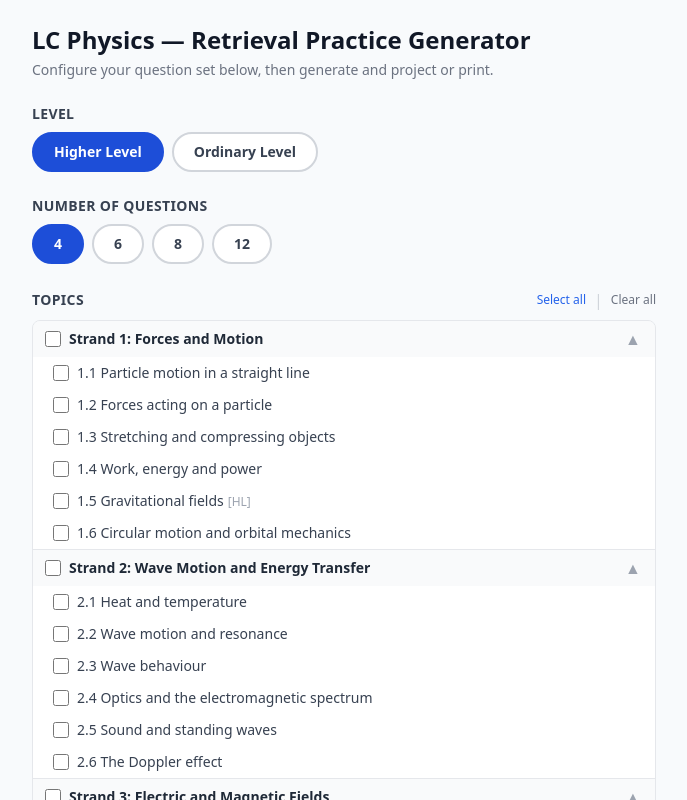
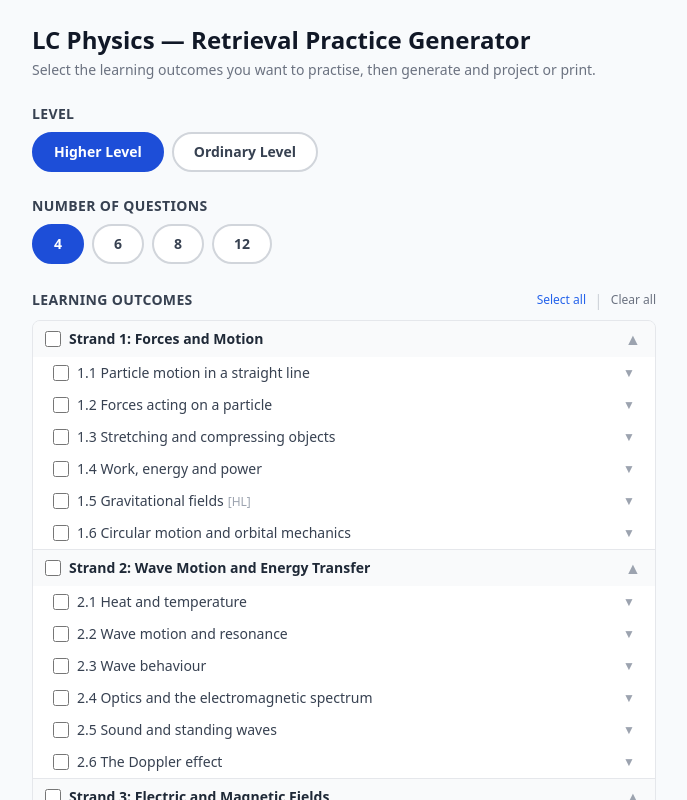
Before and after one commit to alanhere/physics-questions, a React (Vite) app: page / in a window 1280 px wide. Shown: the top 800 px of the page, without its empty margins (296-983 px from the left). Built offline with nearby package versions, Linux system fonts and the light colour scheme.

Commit message:
use learning sub outcomes for questions

```diff
--- a/src/PhysicsRetrieval.jsx
+++ b/src/PhysicsRetrieval.jsx
@@ -244,34 +244,46 @@ const TOPICS = [
 // ---------------------------------------------------------------------------
 const SYSTEM_PROMPT = `You are an experienced Irish Leaving Certificate Physics teacher creating retrieval practice questions aligned to the 2025 NCCA LC Physics specification. You have deep expertise in the specification's four strands: Forces and Motion, Wave Motion and Energy Transfer, Electric and Magnetic Fields, and Modern Physics. Every question must directly target a specific learning outcome from the specification — i.e. it must ask students to do something they are explicitly expected to be able to demonstrate (model, calculate, verify, investigate, explain, classify, etc.). Use only formulae and constants from the official SEC formula and data sheet. All questions must be answerable from the information provided in the question. Use Irish English spelling throughout (colour, centre, analyse, practise, etc.). Respond only with a valid JSON object — no markdown, no code fences, no explanation or text outside the JSON.`
 
-function buildUserPrompt(level, questionCount, selectedSubtopics) {
+// Returns all outcome strings from the TOPICS tree, optionally filtered to eligible level
+function allOutcomesFor(subtopics, level) {
+  return subtopics
+    .filter((st) => !(st.hlOnly && level === 'OL'))
+    .flatMap((st) => st.outcomes)
+}
+
+function buildUserPrompt(level, questionCount, selectedOutcomes) {
   const levelLabel = level === 'HL' ? 'Higher Level' : 'Ordinary Level'
 
-  // Look up the full subtopic objects (with outcomes) for selected labels
+  // Group selected outcomes back into their sections for a structured prompt block
   const allSubtopics = TOPICS.flatMap((t) => t.subtopics)
-  const selected = allSubtopics.filter((st) => selectedSubtopics.includes(st.label))
+  const sections = allSubtopics
+    .map((st) => ({
+      label: st.label,
+      selected: st.outcomes.filter((o) => selectedOutcomes.includes(o)),
+    }))
+    .filter((s) => s.selected.length > 0)
 
-  const topicBlock = selected
-    .map((st) => {
-      const outcomeList = st.outcomes.map((o) => `    • ${o}`).join('\n')
-      return `${st.label}\n${outcomeList}`
+  const topicBlock = sections
+    .map((s) => {
+      const outcomeList = s.selected.map((o) => `    • ${o}`).join('\n')
+      return `${s.label}\n${outcomeList}`
     })
     .join('\n\n')
 
   const interleaveInstruction =
-    selected.length > 1
+    sections.length > 1
       ? 'Spread questions across the selected sections — no two consecutive questions should target the same section.'
       : 'All questions may come from the single selected section.'
   const graphInstruction =
-    selected.length > 1
+    sections.length > 1
       ? 'Include at least one graph-based question with data suitable for rendering in Recharts (line, bar, or scatter chart).'
       : 'Include a graph-based question if the selected section lends itself to one.'
 
   return `Generate ${questionCount} Leaving Certificate Physics retrieval practice questions at ${levelLabel}.
 
-Each question MUST be directly grounded in one of the specific learning outcomes listed below. The question should ask students to do exactly what the learning outcome says — model, calculate, verify, explain, classify, investigate, apply, etc.
+Each question MUST be directly grounded in one of the specific learning outcomes listed below. The question should ask students to do exactly what the learning outcome says — model, calculate, verify, explain, classify, investigate, apply, etc. Do not invent questions on topics outside this list.
 
-Selected sections and their learning outcomes:
+Selected learning outcomes (grouped by section):
 
 ${topicBlock}
 
@@ -286,7 +298,7 @@ Return only a JSON object matching exactly this schema:
       "id": number,
       "topic": "strand name (e.g. Strand 1: Forces and Motion)",
       "subtopic": "section label (e.g. 1.2 Forces acting on a particle)",
-      "learning_outcome": "the specific learning outcome this question targets",
+      "learning_outcome": "the specific learning outcome this question targets (copy it exactly from the list above)",
       "type": "multiple_choice" | "short_answer" | "explain" | "graph",
       "question_text": "the question",
       "options": ["A. ...", "B. ...", "C. ...", "D. ..."] or null,
@@ -455,80 +467,102 @@ function QuestionCard({ q, index, showAnswer }) {
 // Configuration panel
 // ---------------------------------------------------------------------------
 function ConfigPanel({ state, setState }) {
-  const { level, questionCount, selectedSubtopics, expandedTopics } = state
+  const { level, questionCount, selectedOutcomes, expandedTopics, expandedSections } = state
 
-  const isEligible = (subtopic) => !(subtopic.hlOnly && level === 'OL')
+  const isSectionEligible = (subtopic) => !(subtopic.hlOnly && level === 'OL')
 
+  // ── Level toggle ──────────────────────────────────────────────────────────
   const toggleLevel = (newLevel) => {
     setState((s) => {
-      const filtered =
-        newLevel === 'OL'
-          ? s.selectedSubtopics.filter(
-              (label) =>
-                !TOPICS.flatMap((t) => t.subtopics).find(
-                  (st) => st.label === label && st.hlOnly
+      if (newLevel === 'OL') {
+        // Drop outcomes belonging to HL-only sections
+        const hlOutcomes = new Set(
+          TOPICS.flatMap((t) =>
+            t.subtopics.filter((st) => st.hlOnly).flatMap((st) => st.outcomes)
           )
         )
-          : s.selectedSubtopics
-      return { ...s, level: newLevel, selectedSubtopics: filtered }
+        return {
+          ...s,
+          level: newLevel,
+          selectedOutcomes: s.selectedOutcomes.filter((o) => !hlOutcomes.has(o)),
+        }
+      }
+      return { ...s, level: newLevel }
     })
   }
 
-  const toggleSubtopic = (label) => {
+  // ── Outcome-level toggle ──────────────────────────────────────────────────
+  const toggleOutcome = (outcome) => {
     setState((s) => ({
       ...s,
-      selectedSubtopics: s.selectedSubtopics.includes(label)
-        ? s.selectedSubtopics.filter((l) => l !== label)
-        : [...s.selectedSubtopics, label],
+      selectedOutcomes: s.selectedOutcomes.includes(outcome)
+        ? s.selectedOutcomes.filter((o) => o !== outcome)
+        : [...s.selectedOutcomes, outcome],
     }))
   }
 
-  const toggleTopic = (topic) => {
-    const eligibleLabels = topic.subtopics
-      .filter(isEligible)
-      .map((st) => st.label)
+  // ── Section-level toggle (all outcomes in one section) ────────────────────
+  const toggleSection = (subtopic) => {
+    const outcomes = subtopic.outcomes
     setState((s) => {
-      const allSelected = eligibleLabels.every((l) =>
-        s.selectedSubtopics.includes(l)
-      )
+      const allSelected = outcomes.every((o) => s.selectedOutcomes.includes(o))
       if (allSelected) {
-        return {
-          ...s,
-          selectedSubtopics: s.selectedSubtopics.filter(
-            (l) => !eligibleLabels.includes(l)
-          ),
-        }
+        return { ...s, selectedOutcomes: s.selectedOutcomes.filter((o) => !outcomes.includes(o)) }
       } else {
-        const merged = [
-          ...s.selectedSubtopics,
-          ...eligibleLabels.filter((l) => !s.selectedSubtopics.includes(l)),
-        ]
-        return { ...s, selectedSubtopics: merged }
+        const merged = [...s.selectedOutcomes, ...outcomes.filter((o) => !s.selectedOutcomes.includes(o))]
+        return { ...s, selectedOutcomes: merged }
       }
     })
   }
 
-  const toggleExpand = (topicName) => {
+  // ── Strand-level toggle (all outcomes in a strand) ────────────────────────
+  const toggleStrand = (topic) => {
+    const outcomes = topic.subtopics
+      .filter(isSectionEligible)
+      .flatMap((st) => st.outcomes)
+    setState((s) => {
+      const allSelected = outcomes.every((o) => s.selectedOutcomes.includes(o))
+      if (allSelected) {
+        return { ...s, selectedOutcomes: s.selectedOutcomes.filter((o) => !outcomes.includes(o)) }
+      } else {
+        const merged = [...s.selectedOutcomes, ...outcomes.filter((o) => !s.selectedOutcomes.includes(o))]
+        return { ...s, selectedOutcomes: merged }
+      }
+    })
+  }
+
+  // ── Expand/collapse helpers ───────────────────────────────────────────────
+  const toggleExpandTopic = (name) => {
     setState((s) => ({
       ...s,
-      expandedTopics: s.expandedTopics.includes(topicName)
-        ? s.expandedTopics.filter((n) => n !== topicName)
-        : [...s.expandedTopics, topicName],
+      expandedTopics: s.expandedTopics.includes(name)
+        ? s.expandedTopics.filter((n) => n !== name)
+        : [...s.expandedTopics, name],
     }))
   }
 
-  const selectAll = () => {
-    const allEligible = TOPICS.flatMap((t) =>
-      t.subtopics.filter(isEligible).map((st) => st.label)
-    )
-    setState((s) => ({ ...s, selectedSubtopics: allEligible }))
+  const toggleExpandSection = (label) => {
+    setState((s) => ({
+      ...s,
+      expandedSections: s.expandedSections.includes(label)
+        ? s.expandedSections.filter((l) => l !== label)
+        : [...s.expandedSections, label],
+    }))
   }
 
-  const clearAll = () => setState((s) => ({ ...s, selectedSubtopics: [] }))
+  // ── Select/clear all ──────────────────────────────────────────────────────
+  const selectAll = () => {
+    const all = TOPICS.flatMap((t) =>
+      t.subtopics.filter(isSectionEligible).flatMap((st) => st.outcomes)
+    )
+    setState((s) => ({ ...s, selectedOutcomes: all }))
+  }
 
-  const canGenerate = selectedSubtopics.length > 0
-  const showRepeatWarning = selectedSubtopics.length < questionCount && selectedSubtopics.length > 0
-  const showSingleWarning = selectedSubtopics.length === 1
+  const clearAll = () => setState((s) => ({ ...s, selectedOutcomes: [] }))
+
+  const canGenerate = selectedOutcomes.length > 0
+  const showRepeatWarning =
+    selectedOutcomes.length > 0 && selectedOutcomes.length < questionCount
 
   return (
     <div className="max-w-2xl mx-auto p-6">
@@ -536,7 +570,7 @@ function ConfigPanel({ state, setState }) {
         LC Physics — Retrieval Practice Generator
       </h1>
       <p className="text-gray-500 text-sm mb-6">
-        Configure your question set below, then generate and project or print.
+        Select the learning outcomes you want to practise, then generate and project or print.
       </p>
 
       {/* Level selector */}
@@ -583,24 +617,23 @@ function ConfigPanel({ state, setState }) {
         </div>
       </section>
 
-      {/* Topic checklist */}
+      {/* Topic / outcome checklist */}
       <section className="mb-4">
         <div className="flex items-center justify-between mb-2">
           <h2 className="text-sm font-semibold text-gray-700 uppercase tracking-wide">
-            Topics
+            Learning Outcomes
+            {selectedOutcomes.length > 0 && (
+              <span className="ml-2 text-blue-600 font-normal normal-case">
+                ({selectedOutcomes.length} selected)
+              </span>
+            )}
           </h2>
           <div className="flex gap-2">
-            <button
-              onClick={selectAll}
-              className="text-xs text-blue-600 hover:underline font-medium"
-            >
+            <button onClick={selectAll} className="text-xs text-blue-600 hover:underline font-medium">
               Select all
             </button>
             <span className="text-gray-300">|</span>
-            <button
-              onClick={clearAll}
-              className="text-xs text-gray-500 hover:underline font-medium"
-            >
+            <button onClick={clearAll} className="text-xs text-gray-500 hover:underline font-medium">
               Clear all
             </button>
           </div>
@@ -608,70 +641,115 @@ function ConfigPanel({ state, setState }) {
 
         <div className="border border-gray-200 rounded-lg overflow-hidden">
           {TOPICS.map((topic) => {
-            const isExpanded = expandedTopics.includes(topic.name)
-            const eligibleSubs = topic.subtopics.filter(isEligible)
-            const allChecked =
-              eligibleSubs.length > 0 &&
-              eligibleSubs.every((st) => selectedSubtopics.includes(st.label))
-            const someChecked =
-              !allChecked && eligibleSubs.some((st) => selectedSubtopics.includes(st.label))
+            const isTopicExpanded = expandedTopics.includes(topic.name)
+            const eligibleSections = topic.subtopics.filter(isSectionEligible)
+            const allStrandOutcomes = eligibleSections.flatMap((st) => st.outcomes)
+            const strandAllChecked =
+              allStrandOutcomes.length > 0 &&
+              allStrandOutcomes.every((o) => selectedOutcomes.includes(o))
+            const strandSomeChecked =
+              !strandAllChecked && allStrandOutcomes.some((o) => selectedOutcomes.includes(o))
 
             return (
               <div key={topic.name} className="border-b border-gray-200 last:border-0">
-                {/* Topic header row */}
-                <div className="flex items-center gap-2 px-3 py-2 bg-gray-50 hover:bg-gray-100 cursor-pointer select-none">
+
+                {/* ── Strand row ── */}
+                <div className="flex items-center gap-2 px-3 py-2 bg-gray-50 hover:bg-gray-100 select-none">
                   <input
                     type="checkbox"
-                    checked={allChecked}
-                    ref={(el) => {
-                      if (el) el.indeterminate = someChecked
-                    }}
-                    onChange={() => toggleTopic(topic)}
-                    className="w-4 h-4 accent-blue-700 cursor-pointer"
-                    aria-label={`Select all subtopics under ${topic.name}`}
+                    checked={strandAllChecked}
+                    ref={(el) => { if (el) el.indeterminate = strandSomeChecked }}
+                    onChange={() => toggleStrand(topic)}
+                    className="w-4 h-4 accent-blue-700 cursor-pointer shrink-0"
+                    aria-label={`Select all outcomes in ${topic.name}`}
                   />
                   <span
-                    className="flex-1 font-semibold text-gray-800 text-sm"
-                    onClick={() => toggleExpand(topic.name)}
+                    className="flex-1 font-semibold text-gray-800 text-sm cursor-pointer"
+                    onClick={() => toggleExpandTopic(topic.name)}
                   >
                     {topic.name}
                   </span>
                   <button
-                    onClick={() => toggleExpand(topic.name)}
-                    className="text-gray-400 hover:text-gray-700 p-0 border-0 bg-transparent w-5 h-5 flex items-center justify-center"
-                    aria-label={isExpanded ? 'Collapse' : 'Expand'}
+                    onClick={() => toggleExpandTopic(topic.name)}
+                    className="text-gray-400 hover:text-gray-700 p-0 border-0 bg-transparent w-5 h-5 flex items-center justify-center cursor-pointer"
+                    aria-label={isTopicExpanded ? 'Collapse' : 'Expand'}
                   >
-                    {isExpanded ? '▲' : '▼'}
+                    {isTopicExpanded ? '▲' : '▼'}
                   </button>
                 </div>
 
-                {/* Subtopics */}
-                {isExpanded && (
+                {/* ── Sections within strand ── */}
+                {isTopicExpanded && (
                   <div className="bg-white">
                     {topic.subtopics.map((st) => {
-                      const disabled = !isEligible(st)
-                      const checked = selectedSubtopics.includes(st.label)
+                      const disabled = !isSectionEligible(st)
+                      const isSectionExpanded = expandedSections.includes(st.label)
+                      const sectionAllChecked =
+                        !disabled &&
+                        st.outcomes.length > 0 &&
+                        st.outcomes.every((o) => selectedOutcomes.includes(o))
+                      const sectionSomeChecked =
+                        !sectionAllChecked &&
+                        !disabled &&
+                        st.outcomes.some((o) => selectedOutcomes.includes(o))
+
+                      return (
+                        <div key={st.label} className={disabled ? 'opacity-40' : ''}>
+
+                          {/* Section row */}
+                          <div className="flex items-center gap-2 px-5 py-1.5 hover:bg-blue-50 select-none border-t border-gray-100 first:border-0">
+                            <input
+                              type="checkbox"
+                              checked={sectionAllChecked}
+                              ref={(el) => { if (el) el.indeterminate = sectionSomeChecked }}
+                              disabled={disabled}
+                              onChange={() => !disabled && toggleSection(st)}
+                              className="w-4 h-4 accent-blue-700 cursor-pointer shrink-0"
+                              aria-label={`Select all outcomes in ${st.label}`}
+                            />
+                            <span
+                              className={`flex-1 text-sm font-medium cursor-pointer ${disabled ? 'text-gray-400' : 'text-gray-700'}`}
+                              onClick={() => !disabled && toggleExpandSection(st.label)}
+                            >
+                              {st.label}
+                              {st.hlOnly && (
+                                <span className="ml-1 text-xs text-gray-400 font-normal">[HL]</span>
+                              )}
+                            </span>
+                            {!disabled && (
+                              <button
+                                onClick={() => toggleExpandSection(st.label)}
+                                className="text-gray-400 hover:text-gray-600 p-0 border-0 bg-transparent text-xs cursor-pointer"
+                                aria-label={isSectionExpanded ? 'Collapse outcomes' : 'Expand outcomes'}
+                              >
+                                {isSectionExpanded ? '▲' : '▼'}
+                              </button>
+                            )}
+                          </div>
+
+                          {/* ── Individual outcomes ── */}
+                          {isSectionExpanded && !disabled && (
+                            <div className="bg-blue-50/30">
+                              {st.outcomes.map((outcome) => {
+                                const checked = selectedOutcomes.includes(outcome)
                                 return (
                                   <label
-                          key={st.label}
-                          className={`flex items-start gap-2 px-5 py-1.5 text-sm cursor-pointer hover:bg-blue-50 ${
-                            disabled ? 'opacity-40 cursor-not-allowed' : ''
-                          }`}
+                                    key={outcome}
+                                    className="flex items-start gap-2 px-10 py-1.5 text-xs cursor-pointer hover:bg-blue-100/50 border-t border-blue-100/60"
                                   >
                                     <input
                                       type="checkbox"
                                       checked={checked}
-                            disabled={disabled}
-                            onChange={() => !disabled && toggleSubtopic(st.label)}
-                            className="w-4 h-4 mt-0.5 accent-blue-700 cursor-pointer"
+                                      onChange={() => toggleOutcome(outcome)}
+                                      className="w-3.5 h-3.5 mt-0.5 accent-blue-700 cursor-pointer shrink-0"
                                     />
-                          <span className={disabled ? 'text-gray-400' : 'text-gray-700'}>
-                            {st.label}
-                            {st.hlOnly && (
-                              <span className="ml-1 text-xs text-gray-400 font-medium">[HL]</span>
+                                    <span className="text-gray-600 leading-snug">{outcome}</span>
+                                  </label>
+                                )
+                              })}
+                            </div>
                           )}
-                          </span>
-                        </label>
+                        </div>
                       )
                     })}
                   </div>
@@ -682,12 +760,10 @@ function ConfigPanel({ state, setState }) {
         </div>
       </section>
 
-      {/* Warnings */}
-      {(showRepeatWarning || showSingleWarning) && (
+      {/* Warning */}
+      {showRepeatWarning && (
         <div className="mb-4 bg-amber-50 border border-amber-200 rounded-lg p-3 text-sm text-amber-800">
-          {showSingleWarning
-            ? 'With one topic selected, all questions will come from the same area.'
-            : 'You have selected fewer topic areas than questions. Some topics may be repeated.'}
+          Fewer learning outcomes selected than questions requested — some outcomes may generate more than one question.
         </div>
       )}
 
@@ -729,7 +805,7 @@ function ConfigPanel({ state, setState }) {
           <div className="absolute bottom-full mb-1 left-1/2 -translate-x-1/2 bg-gray-800 text-white text-xs rounded px-2 py-1 whitespace-nowrap opacity-0 group-hover:opacity-100 pointer-events-none transition-opacity">
             {!state.apiKey
               ? 'Please enter your Anthropic API key'
-              : 'Please select at least one topic'}
+              : 'Please select at least one learning outcome'}
           </div>
         )}
       </div>
@@ -841,8 +917,9 @@ const INITIAL_STATE = {
   view: 'config',
   level: 'HL',
   questionCount: 4,
-  selectedSubtopics: [],
+  selectedOutcomes: [],
   expandedTopics: TOPICS.map((t) => t.name),
+  expandedSections: [],
   apiKey: localStorage.getItem('anthropic_api_key') || '',
   questions: null,
   loading: false,
@@ -870,7 +947,7 @@ export default function PhysicsRetrieval() {
           messages: [
             {
               role: 'user',
-              content: buildUserPrompt(state.level, state.questionCount, state.selectedSubtopics),
+              content: buildUserPrompt(state.level, state.questionCount, state.selectedOutcomes),
             },
           ],
         }),
@@ -910,7 +987,7 @@ export default function PhysicsRetrieval() {
           : 'Could not connect to the API. Please check your connection and try again.'
       setState((s) => ({ ...s, loading: false, error: message, view: 'error' }))
     }
-  }, [state.apiKey, state.level, state.questionCount, state.selectedSubtopics])
+  }, [state.apiKey, state.level, state.questionCount, state.selectedOutcomes])
 
   // Trigger generation when view switches to 'generating'
   if (state.view === 'generating' && !state.loading) {
```
Lines whose indentation alone changed are shown as unchanged.
